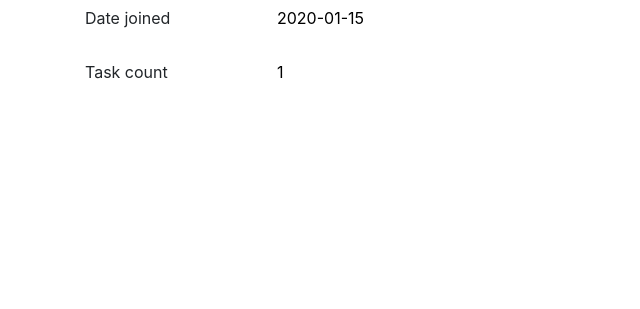
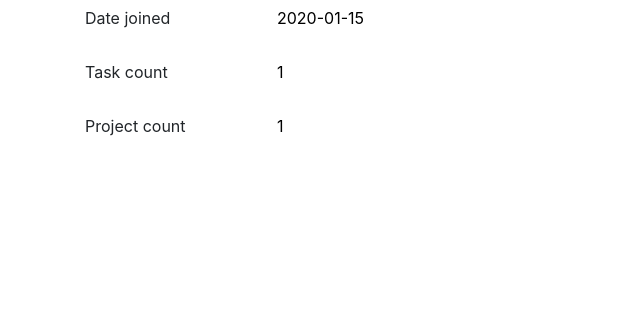
Before and after one commit to Patrieli/Tietokantasovellus, a Flask app: page /profile/ in a window 1280 px wide. Shown: the part 135-444 px from the top of the page, without its empty margins (0-640 px from the left). Run offline with Flask 2, Linux system fonts and the light colour scheme; a user stored in the database is signed in; tables that the repository leaves empty hold one stand-in row (values such as "Sample post"); some libraries are stand-ins or nearby versions.

Commit message:
template changes

```diff
--- a/application/templates/auth/profile.html
+++ b/application/templates/auth/profile.html
@@ -21,4 +21,12 @@
       {% endfor %}
     </div>
 </div>
+<div class="form-group row">
+  <label class="col-sm-2 col-form-label">Project count</label>
+  <div class="col-sm-10">
+    {% for p in p_count %}
+    <input type="text" readonly class="form-control-plaintext" value={{ p.count }}>
+    {% endfor %}
+  </div>
+</div>
 {% endblock %}
--- a/application/templates/layout.html
+++ b/application/templates/layout.html
@@ -18,7 +18,8 @@
             <a class="nav-link dropdown-toggle" data-toggle="dropdown" href="#" role="button" aria-haspopup="true" aria-expanded="false">Tasks</a>
             <div class="dropdown-menu">
               <a class="dropdown-item" href="{{ url_for('tasks_form') }}">New Task</a>
-              <a class="dropdown-item" href="{{ url_for('tasks_index') }}">List all Tasks</a>
+              <a class="dropdown-item" href="{{ url_for('tasks_index') }}">Overview</a>
+              <a class="dropdown-item" href="{{ url_for('list_tasks') }}">List all Tasks</a>
               <a class="dropdown-item" href="{{ url_for('tasks_archived') }}">Archived Tasks</a>
             </div>
           </li>
```
